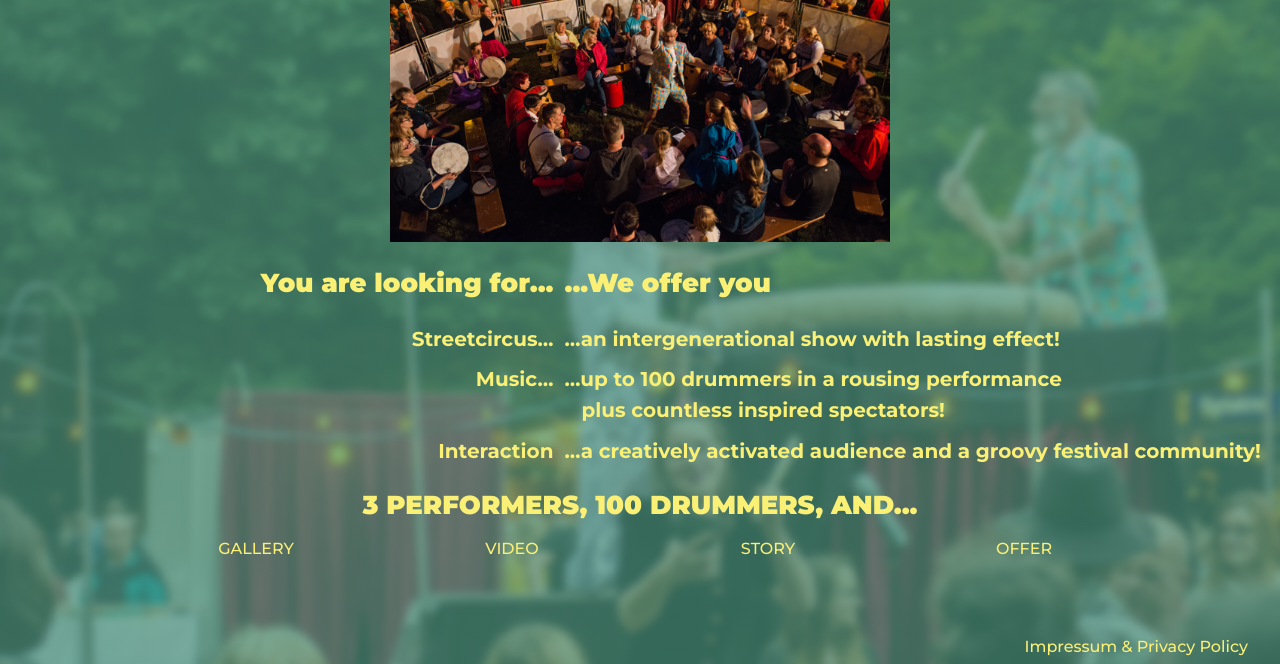
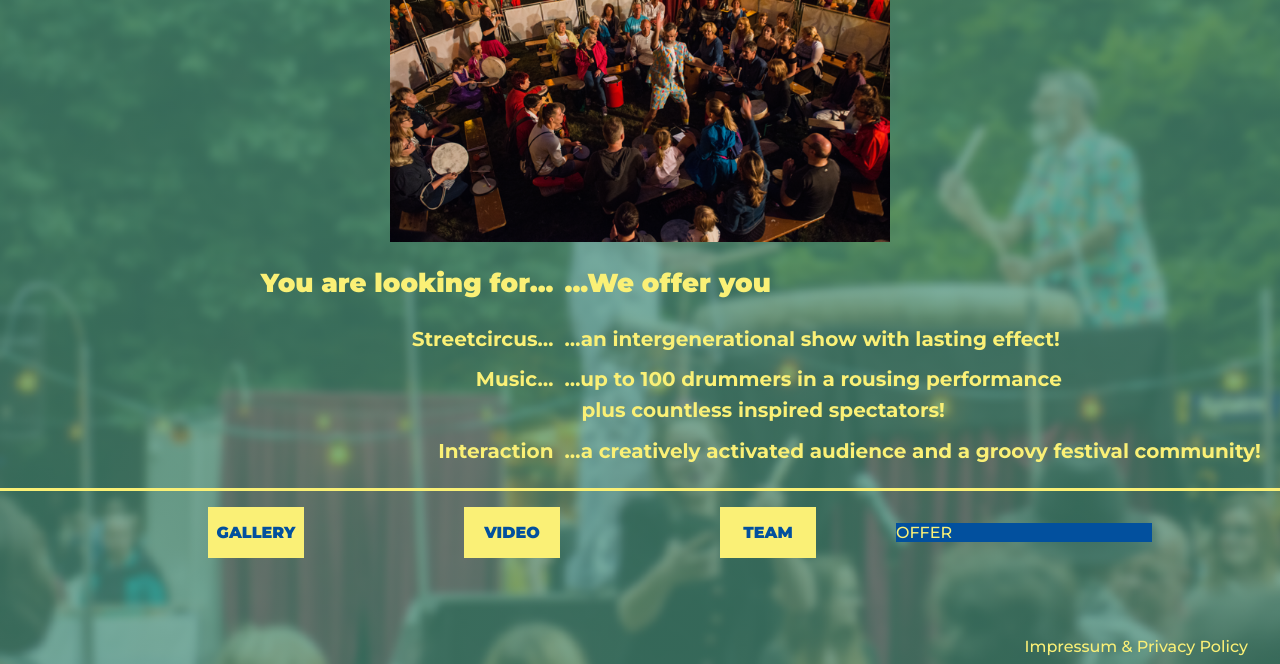
Before and after one commit to matteocarpi/crdc, a Jekyll site: the page built from the-show.md, in a window 1280 px wide, cut to the strip 236-900 px from the top of the page. Built offline with Jekyll 4.4.1, drawn with Linux system fonts in a browser that asks for light colours; nearby versions of some CDN libraries.

Commit message:
saved navigation show in data file

```diff
--- a/_includes/navigation-show.html
+++ b/_includes/navigation-show.html
@@ -1,9 +1,24 @@
-<div class="show-footer">
+<!-- <div class="show-footer">
   <h1>3 PERFORMERS, 100 DRUMMERS, AND...</h1>
   <div class="show-navigation">
-    <a class="button-show" {% if page.url == "/the-show/gallery.html" %}class="active-button-show"{% endif %}href="/the-show/gallery">GALLERY</a>
-    <a class="button-show" {% if page.url == "/the-show/video.html" %}class="active-button-show"{% endif %}href="/the-show/video">VIDEO</a>
-    <a class="button-show" {% if page.url == "/the-show/story.html" %}class="active-button-show"{% endif %}href="/the-show/story">STORY</a>
-    <a class="button-show" {% if page.url == "/the-show.html" %}class="active-button-show"{% endif %}href="/the-show/">OFFER</a>
+    <a class="button-show" {% if page.url == "/the-show/gallery.html" %}class="active button-show"{% endif %}href="/the-show/gallery">GALLERY</a>
+    <a class="button-show" {% if page.url == "/the-show/video.html" %}class="active button-show"{% endif %}href="/the-show/video">VIDEO</a>
+    <a class="button-show" {% if page.url == "/the-show/story.html" %}class="active button-show"{% endif %}href="/the-show/story">STORY</a>
+    <a class="button-show" {% if page.url == "/the-show" %}class="active-button-show"{% endif %}href="/the-show/">OFFER</a>
   </div>
+</div> -->
+<div class="show-footer">
+<div class="show-navigation">
+
+  {% for item in site.data.navigation-show %}
+    {% if page.url == item.link %}
+      <a class="active-button-show" href="{{ item.link }}">{{ item.name }}</a>
+
+      {% else %}
+
+      <a class="button-show" href="{{ item.link }}">{{ item.name }}</a>
+    {% endif %}
+  {% endfor %}
+
 </div>
+</div>
--- a/_sass/show.scss
+++ b/_sass/show.scss
@@ -40,17 +40,28 @@ img.show {
   max-width: 500px
 }
 .show-footer {
+  margin-top: 1em;
+  border-top: solid 3px;
   display: flex;
   flex-direction: column;
   align-items: center;
 }
 .show-navigation {
+  margin-top: 1em;
   display: grid;
   width: 80%;
   grid-template-columns: repeat(4, 1fr);
   align-items: center;
+  justify-content: center;
 }
 .button-show {
-  padding: 0 5em;
+  margin: 0 5em;
+  padding: 1em 0;
+  background: $yellow;
+  color: $blue;
+  font-weight: 900;
   text-align: center;
 }
+.active-button-show {
+  background: $blue;
+}
```
Also changed, not shown: _data/navigation-show.yml (added, +8 -0 lines).
